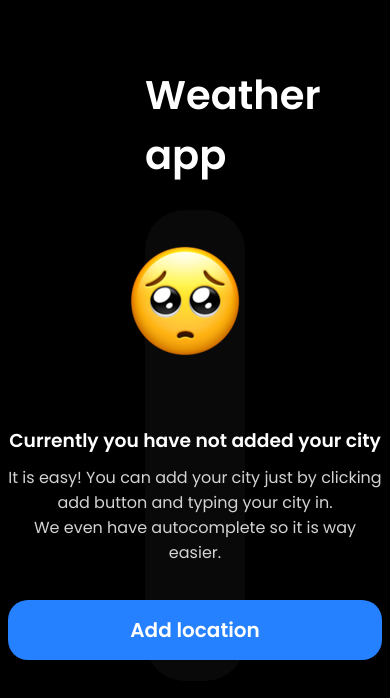
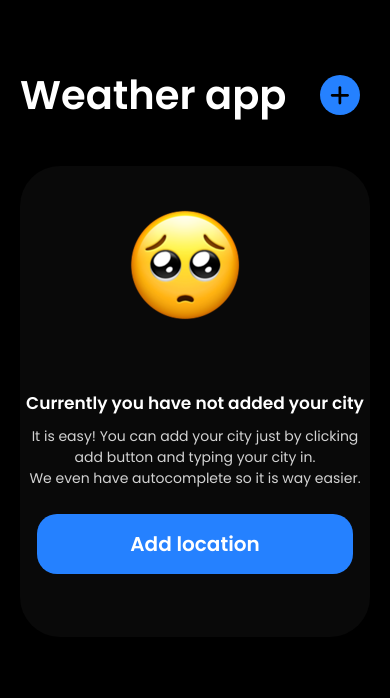
Before and after one commit to neno-lab/weather-app, a React (Create React App) app: page / in a window 390 px wide. Shown: the top 698 px of the page. Built offline with nearby package versions, Linux system fonts and the light colour scheme; what redux-immutable-state-invariant would draw is missing.

Commit message:
Init commit

```diff
--- a/src/App.jsx
+++ b/src/App.jsx
@@ -3,8 +3,6 @@ import { BrowserRouter as Router, Switch, Route } from 'react-router-dom';
 import Home from './routes/Home';
 import WeatherDetailPage from './routes/WeatherDetailPage';
 import './App.scss';
-
-//const dotenv = require('dotenv').config();
 
 const App = () => {
   return (
--- a/src/components/DefaultContainer/DefaultContainer.scss
+++ b/src/components/DefaultContainer/DefaultContainer.scss
@@ -54,3 +54,31 @@
     }
   }
 }
+
+@media (max-width: 500px) {
+  .default-container {
+    margin-right: 20px;
+    margin-left: 20px;
+    height: 471px;
+    margin-top: 41px;
+    .default-text {
+      h3 {
+        font-size: 17px;
+        padding-right: 15px;
+        padding-left: 15px;
+      }
+      p {
+        font-size: 14px;
+        padding-top: 10px;
+        padding-top: 10px;
+        padding-right: 18px;
+        padding-left: 18px;
+      }
+      button {
+        margin: 25px 30px 35px 30px;
+        width: 316px;
+        height: 60px;
+      }
+    }
+  }
+}
--- a/src/components/Header/Header.scss
+++ b/src/components/Header/Header.scss
@@ -32,3 +32,15 @@
     }
   }
 }
+
+@media (max-width: 500px) {
+  .header-container {
+    display: flex;
+    justify-content: space-between;
+    align-items: center;
+    margin-right: 20px;
+    margin-left: 20px;
+    height: 60px;
+    margin-top: 65px;
+  }
+}
--- a/src/components/WeatherContainer/WeatherContainer.jsx
+++ b/src/components/WeatherContainer/WeatherContainer.jsx
@@ -17,8 +17,6 @@ const WeatherContainer = ({
   favoriteCityWeather,
   favoriteCity,
 }) => {
-  //console.log('env: ', process.env.REACT_APP_API_KEY);
-
   useEffect(() => {
     const API_KEY = process.env.REACT_APP_API_KEY;
 
@@ -53,6 +51,9 @@ const WeatherContainer = ({
   }, [city, addCity]);
 
   const calculateAverageTemp = (temp) => {
+    if (temp === undefined) {
+      return '';
+    }
     let averageTemp = (temp.morn + temp.day + temp.eve + temp.night) / 4 - 273;
     let rounded = averageTemp.toFixed(1);
 
@@ -88,6 +89,7 @@ const WeatherContainer = ({
   };
 
   const [isSearched, setIsSearched] = useState(true);
+  const [isDeleted, setIsDeleted] = useState(false);
   const [isFavoriteCity, setIsFavoriteCity] = useState(false);
   const [isToday, setIsToday] = useState(false);
   const [isTomorrow, setIsTomorrow] = useState(false);
@@ -109,52 +111,64 @@ const WeatherContainer = ({
     return today;
   };
 
-  const favoriteSubmit = (e, city) => {
-    e.preventDefault();
+  const favoriteSubmit = (city) => {
     favoriteCityWeather(city);
     setIsSearched(false);
+    setIsDeleted(false);
     setIsFavoriteCity(true);
     setIsToday(false);
     setIsTomorrow(false);
     setIsDayAfterTomorrow(false);
   };
 
-  const todaySubmit = (e) => {
-    e.preventDefault();
+  const todaySubmit = () => {
     setIsSearched(false);
+    setIsDeleted(false);
     setIsFavoriteCity(false);
     setIsToday(true);
     setIsTomorrow(false);
     setIsDayAfterTomorrow(false);
   };
 
-  const tomorrowSubmit = (e) => {
-    e.preventDefault();
+  const tomorrowSubmit = () => {
     setIsSearched(false);
+    setIsDeleted(false);
     setIsFavoriteCity(false);
     setIsToday(false);
     setIsTomorrow(true);
     setIsDayAfterTomorrow(false);
   };
 
-  const dayAfterTomorrowSubmit = (e) => {
-    e.preventDefault();
+  const dayAfterTomorrowSubmit = () => {
     setIsSearched(false);
+    setIsDeleted(false);
     setIsFavoriteCity(false);
     setIsToday(false);
     setIsTomorrow(false);
     setIsDayAfterTomorrow(true);
   };
 
-  console.log('cities: ', cities);
+  const handleDelete = (e, city) => {
+    e.stopPropagation();
+    setIsSearched(false);
+    setIsDeleted(true);
+    setIsFavoriteCity(false);
+    setIsToday(false);
+    setIsTomorrow(false);
+    setIsDayAfterTomorrow(false);
+    deleteCity(city);
+    // favoriteCityWeather({ id: '', name: '', daily: [{ temp: undefined }] });
+  };
 
   return (
+    <>
+      <div className='heart-img'></div>
       <div className='weather-container'>
         <div className='details-container'>
           <div className='top-details'>
             <div className='degree-location'>
               <div className='degree'>
-              {/* {isSearched && cities[cities.length - 1].id} */}
+                {isDeleted && ''}
                 {(isFavoriteCity || isToday) &&
                   calculateAverageTemp(favoriteCity.daily[0].temp)}
                 {isTomorrow && calculateAverageTemp(favoriteCity.daily[1].temp)}
@@ -163,6 +177,7 @@ const WeatherContainer = ({
                 &deg;
               </div>
               <div className='location'>
+                {isDeleted && ''}
                 {(isFavoriteCity ||
                   isToday ||
                   isTomorrow ||
@@ -171,25 +186,38 @@ const WeatherContainer = ({
               </div>
             </div>
             <div className='weather-image'>
+              {isDeleted && ''}
               {(isFavoriteCity || isToday) && (
                 <img
                   src={`http://openweathermap.org/img/wn/${favoriteCity.daily[0].weather[0].icon}.png`}
                   alt={`${favoriteCity.daily[0].weather[0].icon}`}
-                style={{ width: '125px', height: '125px', background: 'none' }}
+                  style={{
+                    width: '125px',
+                    height: '125px',
+                    background: 'none',
+                  }}
                 />
               )}
               {isTomorrow && (
                 <img
                   src={`http://openweathermap.org/img/wn/${favoriteCity.daily[1].weather[0].icon}.png`}
                   alt={`${favoriteCity.daily[1].weather[0].icon}`}
-                style={{ width: '125px', height: '125px', background: 'none' }}
+                  style={{
+                    width: '125px',
+                    height: '125px',
+                    background: 'none',
+                  }}
                 />
               )}
               {isDayAfterTomorrow && (
                 <img
                   src={`http://openweathermap.org/img/wn/${favoriteCity.daily[2].weather[0].icon}.png`}
                   alt={`${favoriteCity.daily[2].weather[0].icon}`}
-                style={{ width: '125px', height: '125px', background: 'none' }}
+                  style={{
+                    width: '125px',
+                    height: '125px',
+                    background: 'none',
+                  }}
                 />
               )}
             </div>
@@ -197,7 +225,7 @@ const WeatherContainer = ({
 
           <div className='middle-details'>
             <p className='min'>
-            Min.{' '}
+              Min. {isDeleted && ''}
               {(isFavoriteCity || isToday) &&
                 (favoriteCity.daily[0].temp.min - 273).toFixed(0)}
               {isTomorrow && (favoriteCity.daily[1].temp.min - 273).toFixed(0)}
@@ -206,7 +234,7 @@ const WeatherContainer = ({
               &deg;
             </p>
             <p className='max'>
-            Max.{' '}
+              Max. {isDeleted && ''}
               {(isFavoriteCity || isToday) &&
                 (favoriteCity.daily[0].temp.max - 273).toFixed(0)}
               {isTomorrow && (favoriteCity.daily[1].temp.max - 273).toFixed(0)}
@@ -222,7 +250,7 @@ const WeatherContainer = ({
                 <p
                   className='days-title'
                   tabIndex='1'
-                onClick={(e) => todaySubmit(e)}
+                  onClick={() => todaySubmit()}
                 >
                   Today
                 </p>
@@ -231,7 +259,7 @@ const WeatherContainer = ({
                 <p
                   className='days-title'
                   tabIndex='1'
-                onClick={(e) => tomorrowSubmit(e)}
+                  onClick={() => tomorrowSubmit()}
                 >
                   Tomorrow
                 </p>
@@ -240,7 +268,7 @@ const WeatherContainer = ({
                 <p
                   className='days-title'
                   tabIndex='1'
-                onClick={(e) => dayAfterTomorrowSubmit(e)}
+                  onClick={() => dayAfterTomorrowSubmit()}
                 >
                   {todaysDay()}
                 </p>
@@ -250,9 +278,11 @@ const WeatherContainer = ({
               <div className='sunrise'>
                 <p className='sunrise-title'>SUNRISE</p>
                 <p className='sunrise-details'>
+                  {isDeleted && ''}
                   {(isFavoriteCity || isToday) &&
                     calculateSunrise(favoriteCity.daily[0].sunrise)}
-                {isTomorrow && calculateSunrise(favoriteCity.daily[1].sunrise)}
+                  {isTomorrow &&
+                    calculateSunrise(favoriteCity.daily[1].sunrise)}
                   {isDayAfterTomorrow &&
                     calculateSunrise(favoriteCity.daily[2].sunrise)}
                 </p>
@@ -260,6 +290,7 @@ const WeatherContainer = ({
               <div className='sunset'>
                 <p className='sunset-title'>SUNSET</p>
                 <p className='sunset-details'>
+                  {isDeleted && ''}
                   {(isFavoriteCity || isToday) &&
                     calculateSunset(favoriteCity.daily[0].sunset)}
                   {isTomorrow && calculateSunset(favoriteCity.daily[1].sunset)}
@@ -279,18 +310,19 @@ const WeatherContainer = ({
                 className='city-item'
                 key={city.id}
                 tabIndex='1'
-              onClick={(e) => favoriteSubmit(e, city)}
+                onClick={() => favoriteSubmit(city)}
               >
                 <div className='city'>{city.name}</div>
                 <div
                   className='cancel-btn'
-                onClick={() => deleteCity(city.id)}
+                  onClick={(e) => handleDelete(e, city.id)}
                 ></div>
               </li>
             ))}
           </ul>
         </div>
       </div>
+    </>
   );
 };
 
--- a/src/components/WeatherContainer/WeatherContainer.scss
+++ b/src/components/WeatherContainer/WeatherContainer.scss
@@ -1,4 +1,8 @@
 @import '../../root-colors.scss';
+
+.heart-img {
+  display: none;
+}
 
 .weather-container {
   margin-right: 145px;
```
Also changed, not shown: 2 other files (tests, documents, lock files or other folders). Lines whose indentation alone changed are shown as unchanged.
